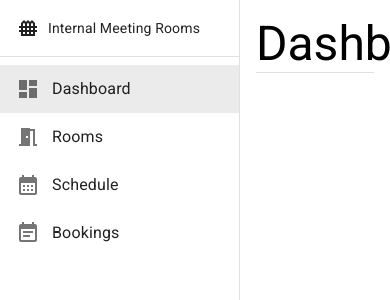
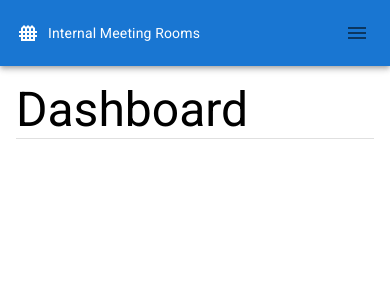
Before and after one commit to g-goginashvili/IMR, a React (Vite) app: page /dashboard in a window 390 px wide. Shown: the top 300 px of the page. Built offline with nearby package versions, Linux system fonts and the light colour scheme.

Commit message:
Made navigation module responsive to the display size

```diff
--- a/src/modules/navigation-drawer/navigation-drawer.tsx
+++ b/src/modules/navigation-drawer/navigation-drawer.tsx
@@ -4,13 +4,18 @@ import {
     CalendarMonth,
     EventNote,
     Fence,
+    Menu,
 } from "@mui/icons-material";
 import {
+    AppBar,
     Box,
-    Divider, Drawer, List, ListItem, ListItemButton,
+    Divider, Drawer, IconButton, List, ListItem, ListItemButton,
     ListItemIcon, ListItemText, Toolbar,
     Typography,
+    useMediaQuery,
+    useTheme,
 } from "@mui/material";
+import { useState } from "react";
 import { NavLink, Outlet } from "react-router";
 
 const navItems = [
@@ -20,21 +25,67 @@ const navItems = [
     { label: "Bookings", to: "/bookings", icon: <EventNote /> },
 ];
 
-const NavigationDrawer = () => (
-    <Box sx={{ display: "flex", height: "100dvh", overflow: "hidden" }}>
-        <Drawer variant="permanent" anchor="left" sx={{
-            width: 240, flexShrink: 0,
-            "& .MuiDrawer-paper": { width: 240 }
-        }}>
+const NavigationDrawer = () => {
+    const theme = useTheme();
+    const isSmall = useMediaQuery(theme.breakpoints.down('sm'));
+    const [open, setOpen] = useState(!isSmall);
+
+    return (
+        <Box
+            sx={{
+                display: "flex",
+                flexDirection: isSmall ? "column" : "row",
+                height: "100dvh",
+                overflow: "hidden",
+            }}
+        >
+            {isSmall && (
+                <AppBar
+                    position="static"
+                    sx={{ zIndex: theme.zIndex.drawer + 1 }}
+                >
                     <Toolbar
                         disableGutters
                         sx={{
                             padding: 2,
-                    gap: 1
+                            justifyContent: 'space-between',
                         }}
                     >
+                        <Box sx={{ display: 'flex', alignItems: 'center', gap: 1 }}>
                             <Fence />
                             <Typography variant="body2">Internal Meeting Rooms</Typography>
+                        </Box>
+                        <IconButton onClick={() => setOpen(prev => !prev)} size="small">
+                            <Menu />
+                        </IconButton>
+                    </Toolbar>
+                </AppBar>
+            )}
+            <Drawer
+                variant={isSmall ? 'temporary' : 'permanent'}
+                anchor={isSmall ? 'top' : 'left'}
+                open={isSmall ? open : true}
+                onClose={() => setOpen(false)}
+                sx={{
+                    width: isSmall ? '100%' : 240,
+                    flexShrink: 0,
+                    '& .MuiDrawer-paper': {
+                        width: isSmall ? '100%' : 240,
+                        boxSizing: 'border-box',
+                    },
+                }}
+            >
+                <Toolbar
+                    disableGutters
+                    sx={{
+                        padding: 2,
+                        justifyContent: 'space-between',
+                    }}
+                >
+                    <Box sx={{ display: 'flex', alignItems: 'center', gap: 1 }}>
+                        <Fence />
+                        <Typography variant="body2">Internal Meeting Rooms</Typography>
+                    </Box>
                 </Toolbar>
                 <Divider />
                 <List>
@@ -58,7 +109,7 @@ const NavigationDrawer = () => (
                 sx={{
                     flexGrow: 1,
                     minWidth: 0,
-                height: "100%",
+                    minHeight: 0,
                     overflow: "auto",
                     p: 2
                 }}
@@ -67,5 +118,6 @@ const NavigationDrawer = () => (
             </Box>
         </Box>
     );
+};
 
 export default NavigationDrawer;
```
Lines whose indentation alone changed are shown as unchanged.
